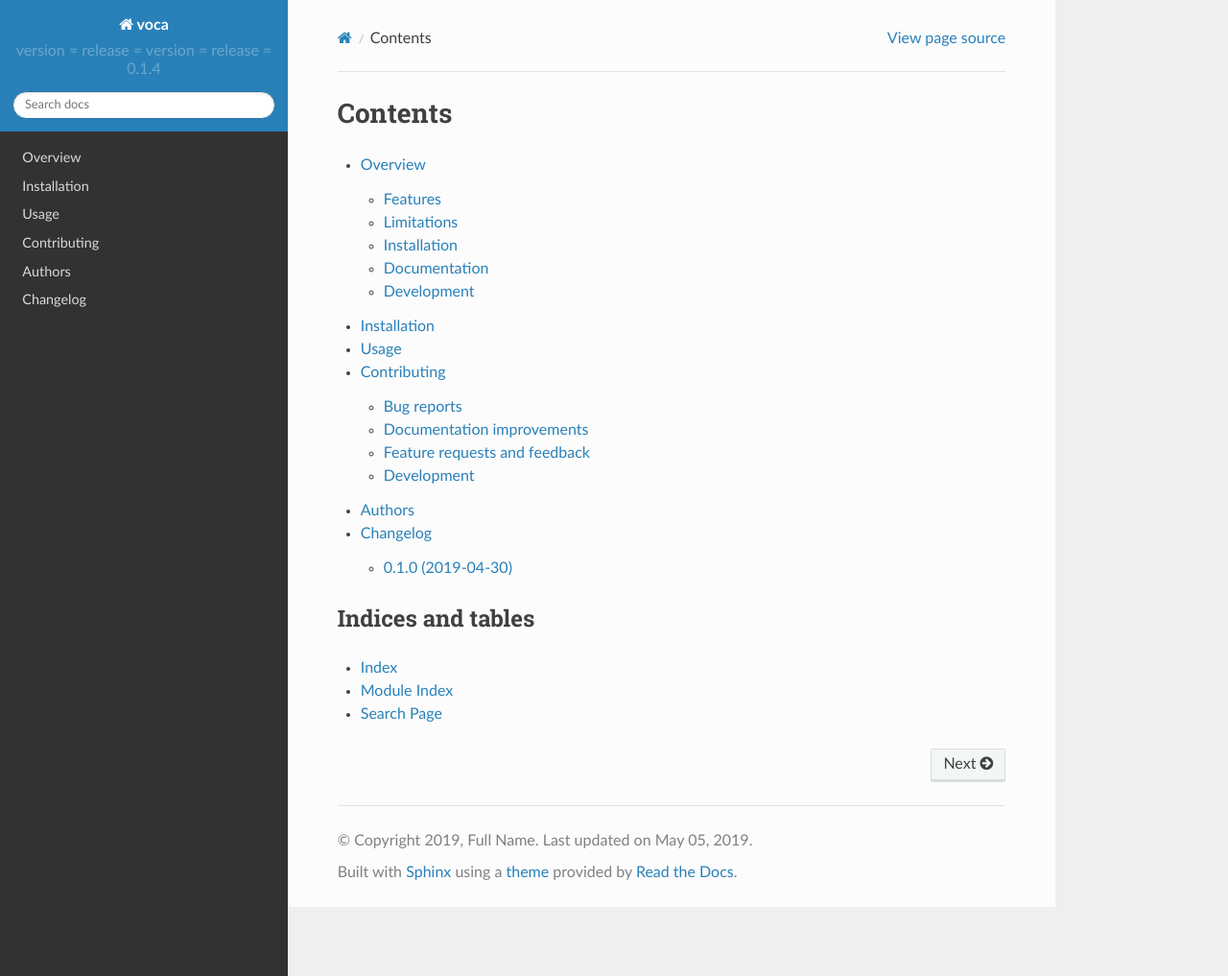
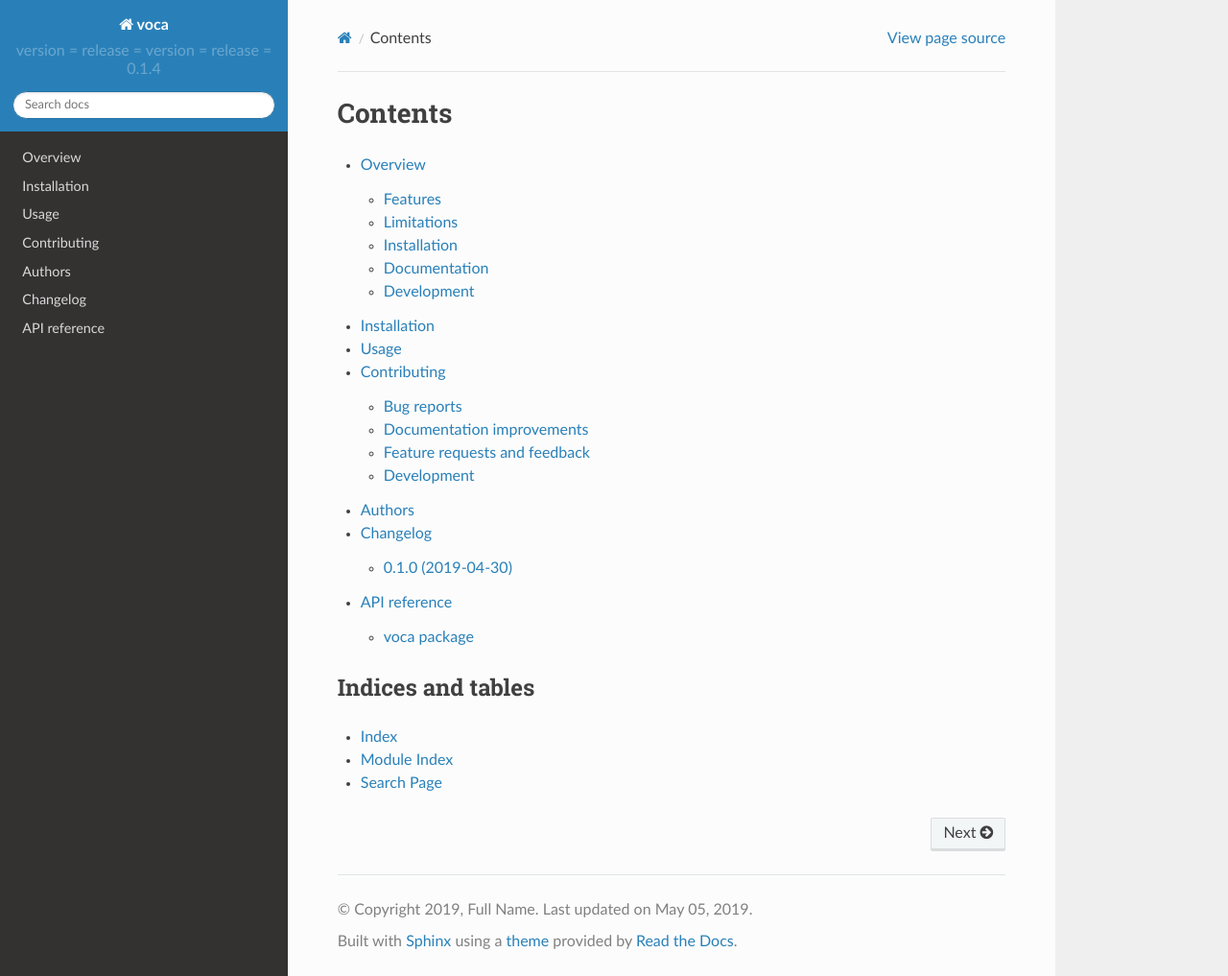
Before and after one commit to python-voca/voca, a Sphinx documentation site: the page built from docs/index.rst, in a window 1280 px wide and 1017 px high. Shown: the whole window at 96% size. Built offline with Sphinx 7.4.7 and the Read the Docs theme 2.0.0, drawn with Linux system fonts in a browser that asks for light colours; pages that are not in the unit, such as notebooks, are missing from menus.

Commit message:
Add api reference

```diff
--- a/docs/index.rst
+++ b/docs/index.rst
@@ -12,6 +12,7 @@
    contributing
    authors
    changelog
+   reference/modules
 
 Indices and tables
 ==================
--- a/docs/reference/modules.rst
+++ b/docs/reference/modules.rst
@@ -1,5 +1,5 @@
-src
-===
+API reference
+=============
 
 .. toctree::
    :maxdepth: 4
```
